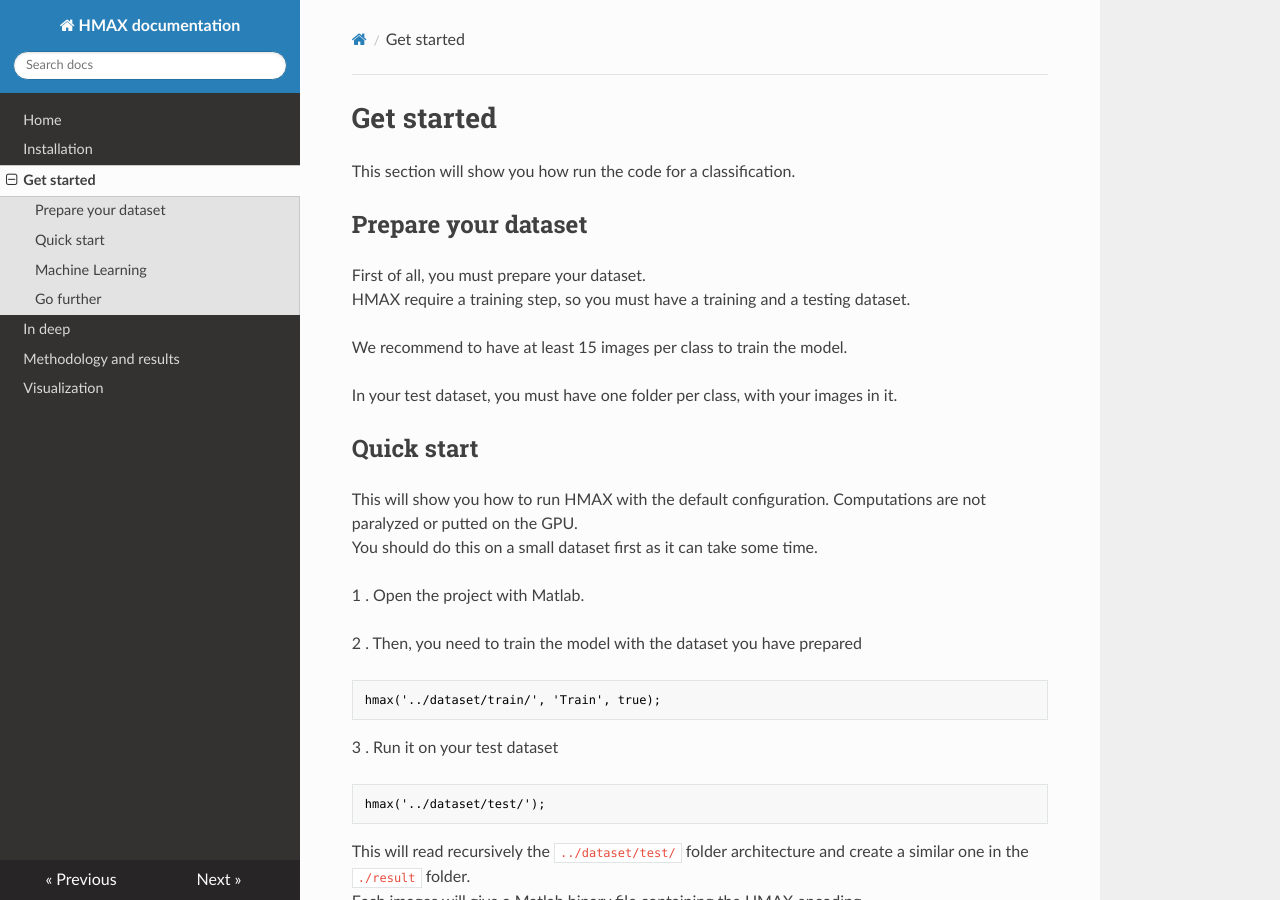
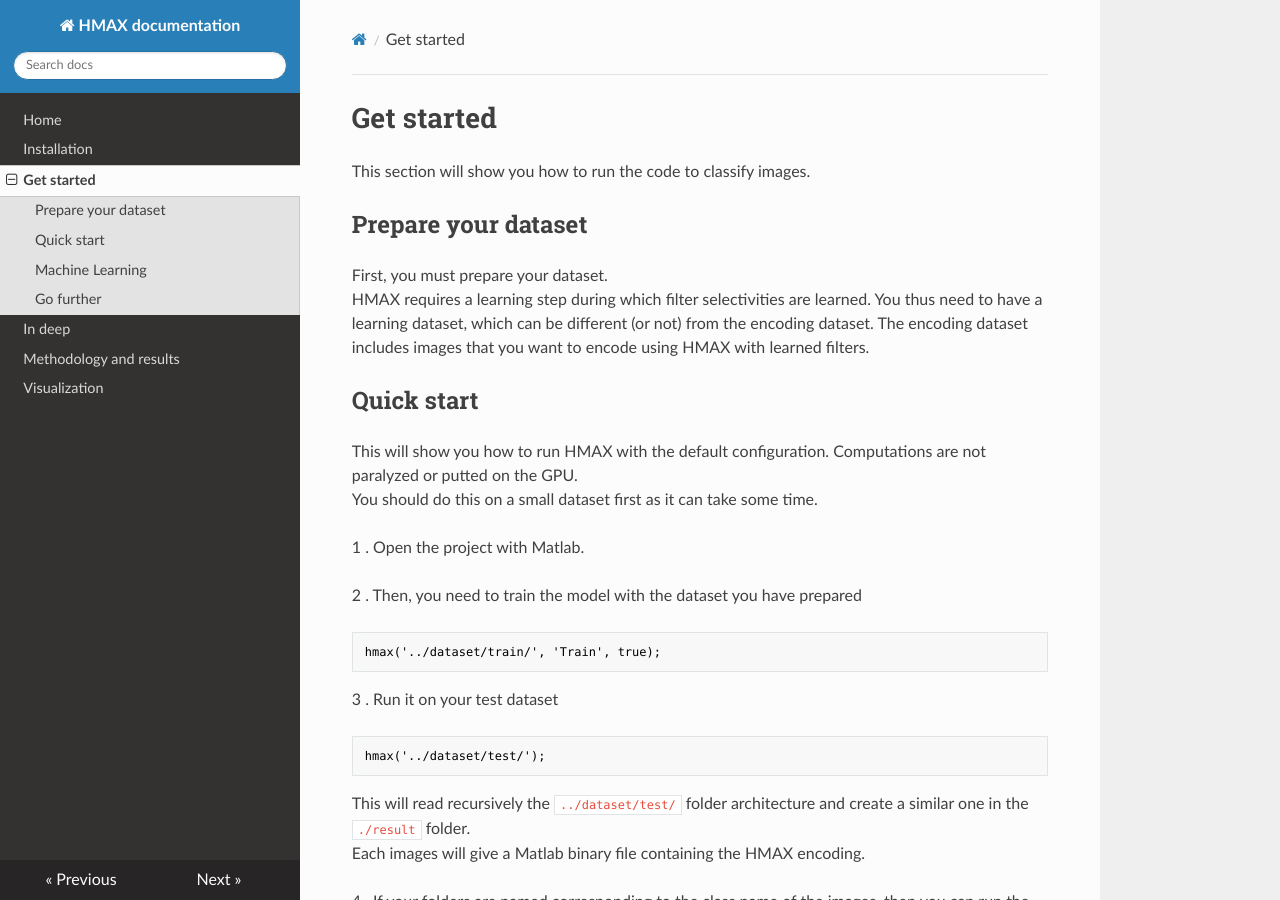
Before and after one commit to EEVCOM-Montpellier/hmax-documentation, an MkDocs documentation site: the page built from docs/get-started.md, in a window 1280 px wide and 900 px high. Built offline with MkDocs 1.6.1, drawn with Linux system fonts in a browser that asks for light colours; nearby versions of some CDN libraries; old or Windows-style settings are respelled for this version of MkDocs.

Commit message:
Update get-started.md

```diff
--- a/docs/get-started.md
+++ b/docs/get-started.md
@@ -1,15 +1,11 @@
 # Get started
 
-This section will show you how run the code for a classification.
+This section will show you how to run the code to classify images.
 
 ## Prepare your dataset
 
-First of all, you must prepare your dataset.
-HMAX require a training step, so you must have a training and a testing dataset.
-
-We recommend to have at least 15 images per class to train the model.
-
-In your test dataset, you must have one folder per class, with your images in it.
+First, you must prepare your dataset.
+HMAX requires a learning step during which filter selectivities are learned. You thus need to have a learning dataset, which can be different (or not) from the encoding dataset. The encoding dataset includes images that you want to encode using HMAX with learned filters.
 
 ## Quick start
 
```
